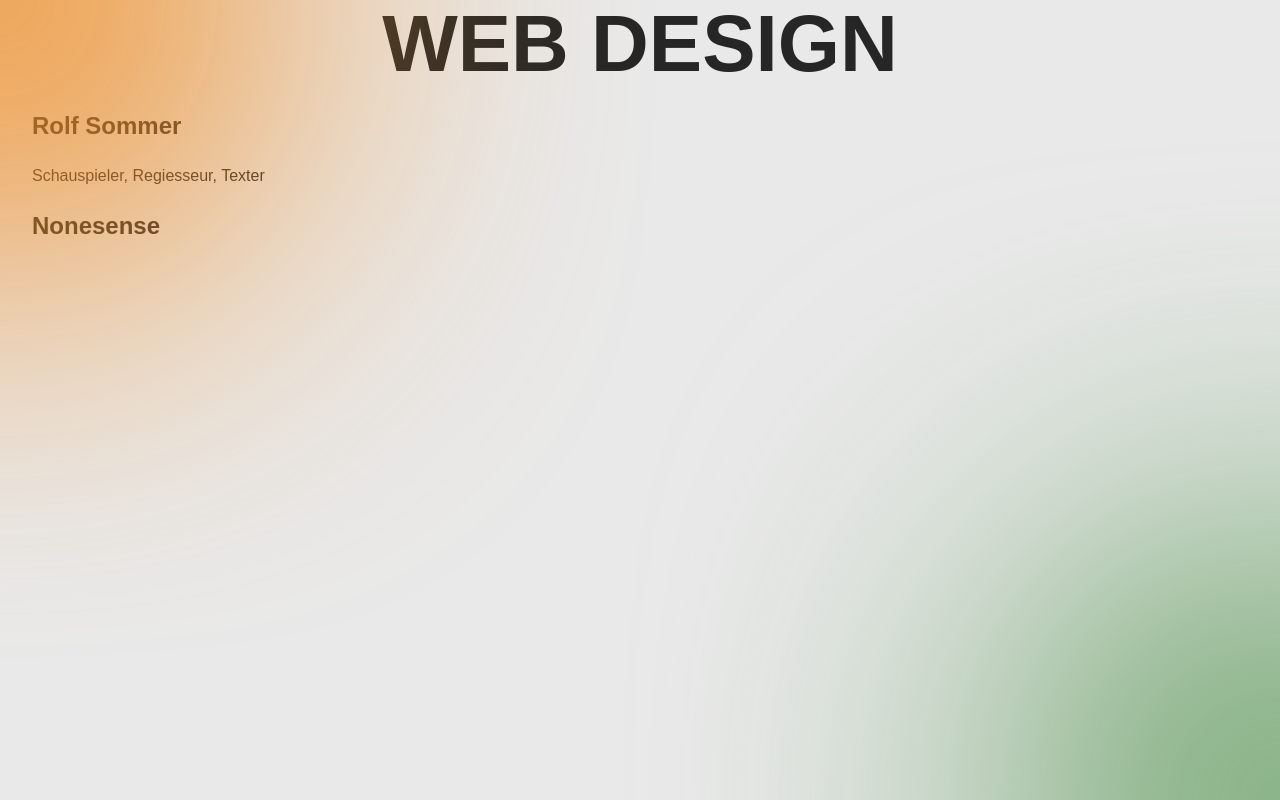
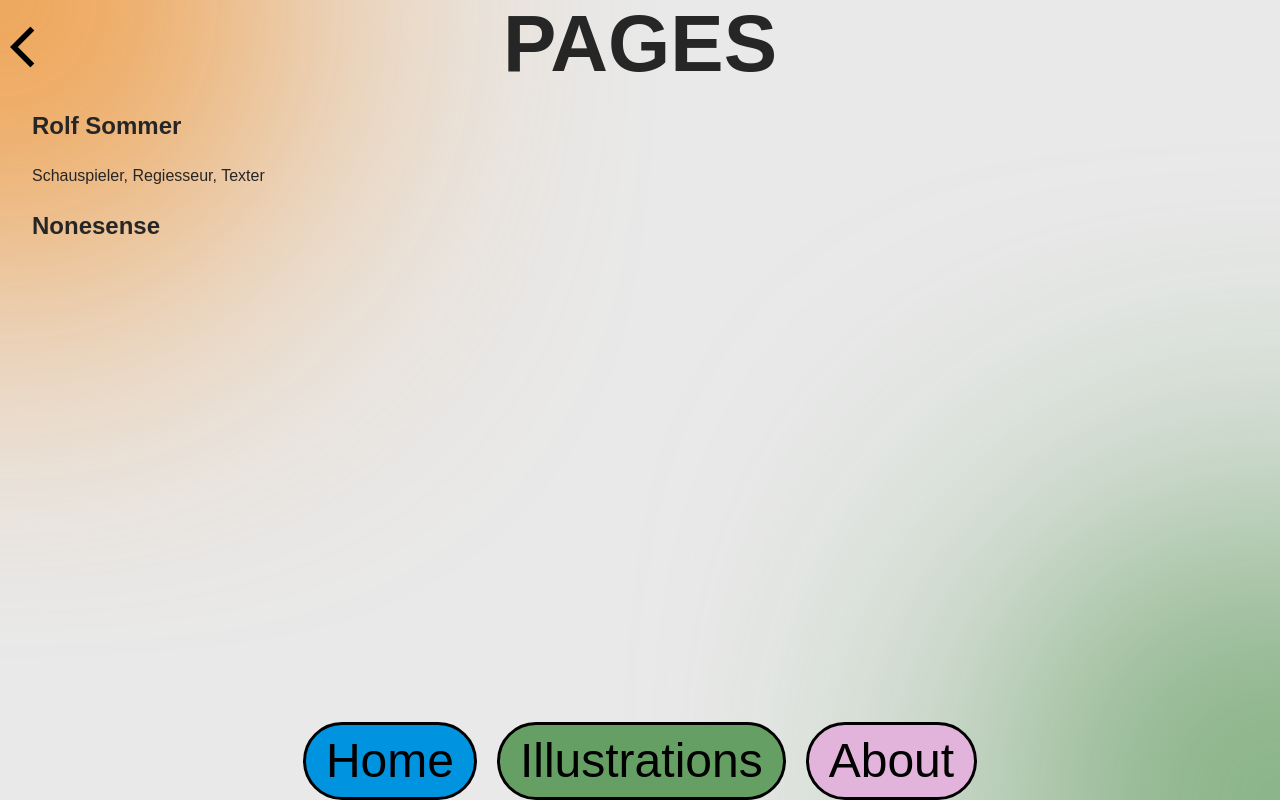
Before and after one commit to MendozasD/dmchreact, a React (Vite) app: page /webs in a window 1280 px wide. Built offline with nearby package versions, Linux system fonts and the light colour scheme; a web font is replaced by a local one.

Commit message:
Bottom buttons done

```diff
--- a/index.html
+++ b/index.html
@@ -10,6 +10,13 @@
       rel="stylesheet"
     />
     <!-- Fontshare -->
+    <!-- Google Symbols -->
+    <link
+      rel="stylesheet"
+      href="https://fonts.googleapis.com/css2?family=Material+Symbols+Outlined:opsz,wght,FILL,GRAD@20..48,100..700,0..1,-50..200"
+    />
+    <!-- Google Symbols -->
+
     <title>Vite + React</title>
   </head>
   <body>
--- a/src/components/HomeBubble.jsx
+++ b/src/components/HomeBubble.jsx
@@ -1,13 +1,31 @@
 /* eslint-disable react/prop-types */
 import { Link } from "react-router-dom";
+import { motion } from "framer-motion";
 
-function HomeBubble({ topBubble, bottomBubble, styling, bubbleColor, link }) {
+function HomeBubble({
+  topBubble,
+  bottomBubble,
+  styling,
+  bubbleColor,
+  link,
+  animate,
+  initial,
+}) {
   return (
     <>
-      <Link to={`/${link}`} className="home_bubble" style={{ ...styling }}>
-        <p style={{ backgroundColor: bubbleColor }}>{topBubble}</p>
-        <p style={{ backgroundColor: bubbleColor }}>{bottomBubble}</p>
-      </Link>
+      <motion.div
+        className="home_bubble"
+        style={{ ...styling }}
+        initial={{ ...initial, scale: 0.5, opacity: 0 }}
+        animate={{ ...animate, scale: 1, opacity: 1 }}
+        transition={{ duration: 0.7, delay: 0.5 }}
+        exit={{ scale: 0, opacity: 0, rotate: 0, y: 500 }}
+      >
+        <Link to={`/${link}`}>
+          <p style={{ backgroundColor: bubbleColor }}>{topBubble}</p>
+          <p style={{ backgroundColor: bubbleColor }}>{bottomBubble}</p>
+        </Link>
+      </motion.div>
     </>
   );
 }
--- a/src/components/MainContent.jsx
+++ b/src/components/MainContent.jsx
@@ -1,5 +1,7 @@
 /* eslint-disable react/prop-types */
 import { motion } from "framer-motion";
+import { Link } from "react-router-dom";
+import Navigation from "./Navigation";
 import "../styles/MainContent.scss";
 
 function MainContent({ title, children }) {
@@ -12,9 +14,13 @@ function MainContent({ title, children }) {
           exit={{ y: -20, opacity: 0 }}
           className="main_content_title"
         >
+          <Link to={"/"} className="back_arrow">
+            <span className="material-symbols-outlined">arrow_back_ios</span>
+          </Link>
           {title}
         </motion.h1>
         <section className="content">{children}</section>
+        <Navigation />
       </div>
     </>
   );
--- a/src/components/Navbar.jsx
+++ b/src/components/Navbar.jsx
@@ -1,7 +1,7 @@
-import "../styles/Navbar.scss";
 import { useState } from "react";
 import { Link, useLocation } from "react-router-dom";
 import { motion } from "framer-motion";
+import "../styles/Navbar.scss";
 
 // NAVBAR WORKS CORRECTLY BUT THE EXIT ANIMATION HANDLED BY FRAMER MOTION
 // IS NOT WORKING BECAUSE THE NAVBAR COMPONENT IS OUTSIDE THE ANIMATION-PRESENCE
--- /dev/null
+++ b/src/components/Navigation.jsx
@@ -0,0 +1,45 @@
+/* eslint-disable react/prop-types */
+import { useLocation } from "react-router-dom";
+import { Link } from "react-router-dom";
+import { motion } from "framer-motion";
+
+function Navigation() {
+  const location = useLocation();
+  const currentPath = location.pathname;
+
+  const links = [
+    { to: "/", label: "Home", id: "home_button", class: "navigation_button" },
+    {
+      to: "/webs",
+      label: "Pages",
+      id: "webs_button",
+      class: "navigation_button",
+    },
+    {
+      to: "/illustrations",
+      label: "Illustrations",
+      id: "illustrations_button",
+      class: "navigation_button",
+    },
+    {
+      to: "/about",
+      label: "About",
+      id: "about_button",
+      class: "navigation_button",
+    },
+  ];
+
+  const filteredLinks = links.filter((link) => link.to !== currentPath);
+
+  return (
+    <motion.nav id="navigation">
+      {filteredLinks.map((link) => (
+        <Link key={link.to} to={link.to} id={link.id} className={link.class}>
+          {link.label}
+        </Link>
+      ))}
+    </motion.nav>
+  );
+}
+
+export default Navigation;
--- a/src/pages/Home.jsx
+++ b/src/pages/Home.jsx
@@ -1,8 +1,8 @@
 import { useState, useEffect } from "react";
 import { motion } from "framer-motion";
-import "../styles/Home.scss";
 import main_foto from "/images/main_foto.png";
 import HomeBubble from "../components/HomeBubble";
+import "../styles/Home.scss";
 
 export default function HomePage() {
   const [isMobile, setIsMobile] = useState(window.innerWidth < 768);
@@ -27,24 +27,32 @@ export default function HomePage() {
   return (
     <>
       <div id="home">
-        <motion.div
-          id="img_container"
-          initial={{ y: 100 }}
-          animate={{
-            y: 0,
-            transition: { duration: 0.7 },
-          }}
-          exit={{ opacity: 0, transition: { duration: 0.4 } }}
-        >
-          <img src={main_foto} alt="David Mendoza, main photo" id="main_foto" />
+        <div id="img_container">
+          <motion.img
+            initial={{ y: 100, filter: "blur(10px)", scale: 0.7 }}
+            animate={{
+              y: 0,
+              transition: { duration: 0.7 },
+              filter: " blur(0px)",
+              scale: 1,
+            }}
+            exit={{
+              filter: "blur(10px)",
+              opacity: 0,
+              transition: { duration: 0.4 },
+            }}
+            src={main_foto}
+            alt="David Mendoza, main photo"
+            id="main_foto"
+          />
           <HomeBubble
             bubbleColor={"#0093e0"}
             topBubble={"Hello"}
             bottomBubble={"I'm David"}
             styling={{
               right: isMobile ? "20%" : "-10%",
-              transform: "rotate(-10grad)",
             }}
+            animate={{ rotate: -20 }}
           />
           <HomeBubble
             bubbleColor={"#f8da18"}
@@ -54,8 +62,8 @@ export default function HomePage() {
             styling={{
               left: isMobile ? "15%" : "-20%",
               top: "20%",
-              transform: "rotate(10grad)",
             }}
+            animate={{ rotate: 10 }}
           />
           <HomeBubble
             bubbleColor={"#e3b4db"}
@@ -65,8 +73,8 @@ export default function HomePage() {
             styling={{
               right: isMobile ? "15%" : "-10%",
               top: "35%",
-              transform: "rotate(10grad)",
             }}
+            animate={{ rotate: 10 }}
           />
           <HomeBubble
             bubbleColor={"#669f63"}
@@ -76,10 +84,10 @@ export default function HomePage() {
             styling={{
               left: isMobile ? "20%" : "-5%",
               bottom: "20%",
-              transform: "rotate(-20grad)",
             }}
+            animate={{ rotate: -10 }}
           />
-        </motion.div>
+        </div>
       </div>
     </>
   );
--- a/src/pages/Webs.jsx
+++ b/src/pages/Webs.jsx
@@ -4,7 +4,7 @@ import MainContent from "../components/MainContent";
 export default function Webs() {
   return (
     <>
-      <MainContent title="Web Design">
+      <MainContent title="Pages">
         <Website
           webName="Rolf Sommer"
           comment="Schauspieler, Regiesseur, Texter"
--- a/src/styles/Background.scss
+++ b/src/styles/Background.scss
@@ -4,6 +4,7 @@ $bubble_x_y: 70vh;
 $neg_bubble_value: calc($bubble_x_y / 2);
 
 #background {
+  z-index: -1;
   position: absolute;
   inset: 0;
   overflow: hidden;
--- a/src/styles/Home.scss
+++ b/src/styles/Home.scss
@@ -22,13 +22,16 @@
   // BUBBLES
   .home_bubble {
     position: absolute;
-    display: flex;
-    flex-direction: column;
-    align-items: center;
-    color: black;
-    font-size: 3rem;
     z-index: 2;
+    a {
+      display: flex;
+      flex-direction: column;
+      align-items: center;
+      color: black;
+      font-size: 3rem;
+    }
     p {
+      font-weight: 400;
       margin: 0;
       line-height: 1;
       padding: 10px 3.5rem;
@@ -43,8 +46,8 @@
 
   @media only screen and (max-width: 768px) {
     .home_bubble {
-      font-size: 2.5rem;
       p {
+        font-size: 2.5rem;
         border: 2px solid;
         padding: 5px 20px;
       }
--- a/src/styles/MainContent.scss
+++ b/src/styles/MainContent.scss
@@ -5,9 +5,49 @@
   display: grid;
   width: 95%;
   .main_content_title {
+    display: flex;
+    justify-content: center;
     text-align: center;
     font-size: 5rem;
     margin: 0;
     text-transform: uppercase;
+    .back_arrow {
+      position: absolute;
+      left: 10px;
+      width: fit-content;
+    }
   }
 }
+
+.material-symbols-outlined {
+  font-variation-settings: "FILL" 0, "wght" 500, "GRAD" 0, "opsz" 24;
+  font-size: 3rem;
+  color: black;
+}
+
+#navigation {
+  display: flex;
+  position: absolute;
+  justify-self: center;
+  bottom: 0;
+  .navigation_button {
+    font-size: 3rem;
+    color: black;
+    border: solid black 3px;
+    padding: 0 20px;
+    margin: 0 10px;
+    border-radius: 40px;
+  }
+  #home_button {
+    background-color: $blue;
+  }
+  #webs_button {
+    background-color: $yellow;
+  }
+  #illustrations_button {
+    background-color: $green;
+  }
+  #about_button {
+    background-color: $pink;
+  }
+}
```
Also changed, not shown: src/components/Header.jsx (deleted, +0 -18 lines).
